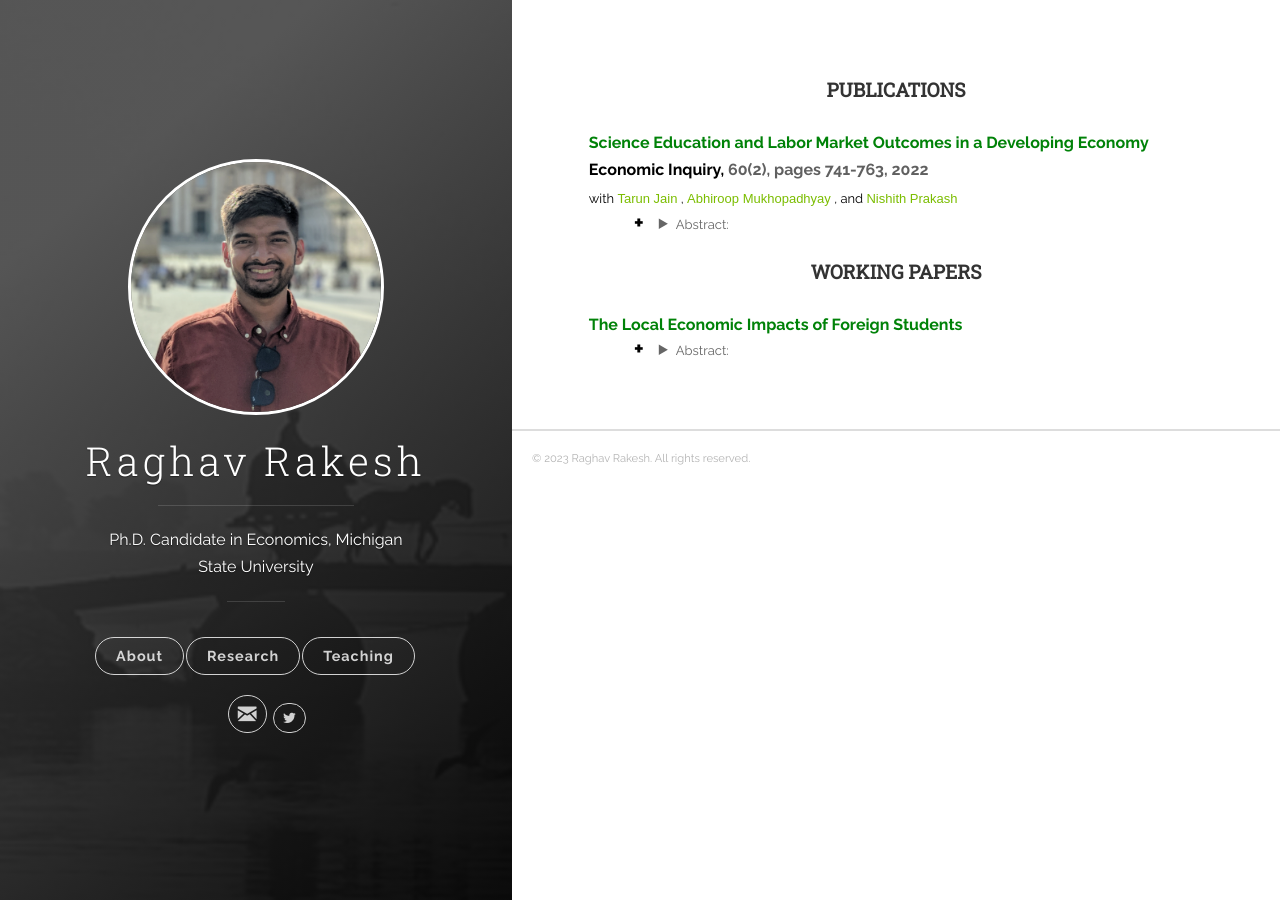
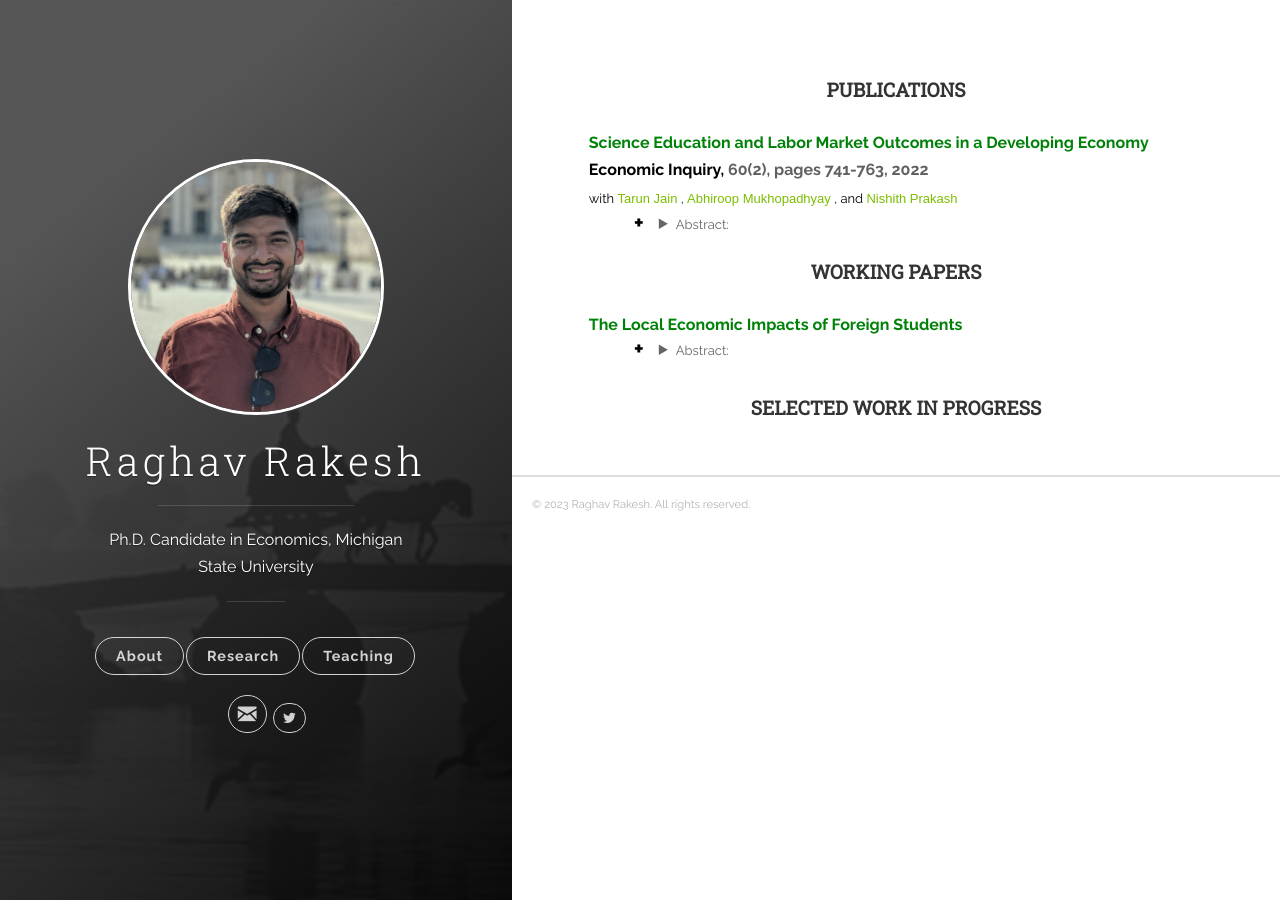
Before and after one commit to raghavrakesh/raghavrakesh.github.io, a Jekyll site: the page built from _posts/2018-06-13-research.markdown, in a window 1280 px wide. Built offline with Jekyll 4.4.1, drawn with Linux system fonts in a browser that asks for light colours.

Commit message:
Update 2018-06-13-research.markdown

```diff
--- a/_posts/2018-06-13-research.markdown
+++ b/_posts/2018-06-13-research.markdown
@@ -78,6 +78,8 @@ tags: [jekyll]
   </details>
 </ul>
 
+<h4 style="margin-top:40px;" id="work-in-progress"><strong><center> SELECTED WORK IN PROGRESS</center></strong></h4>
+
 
 <!--
 
```
